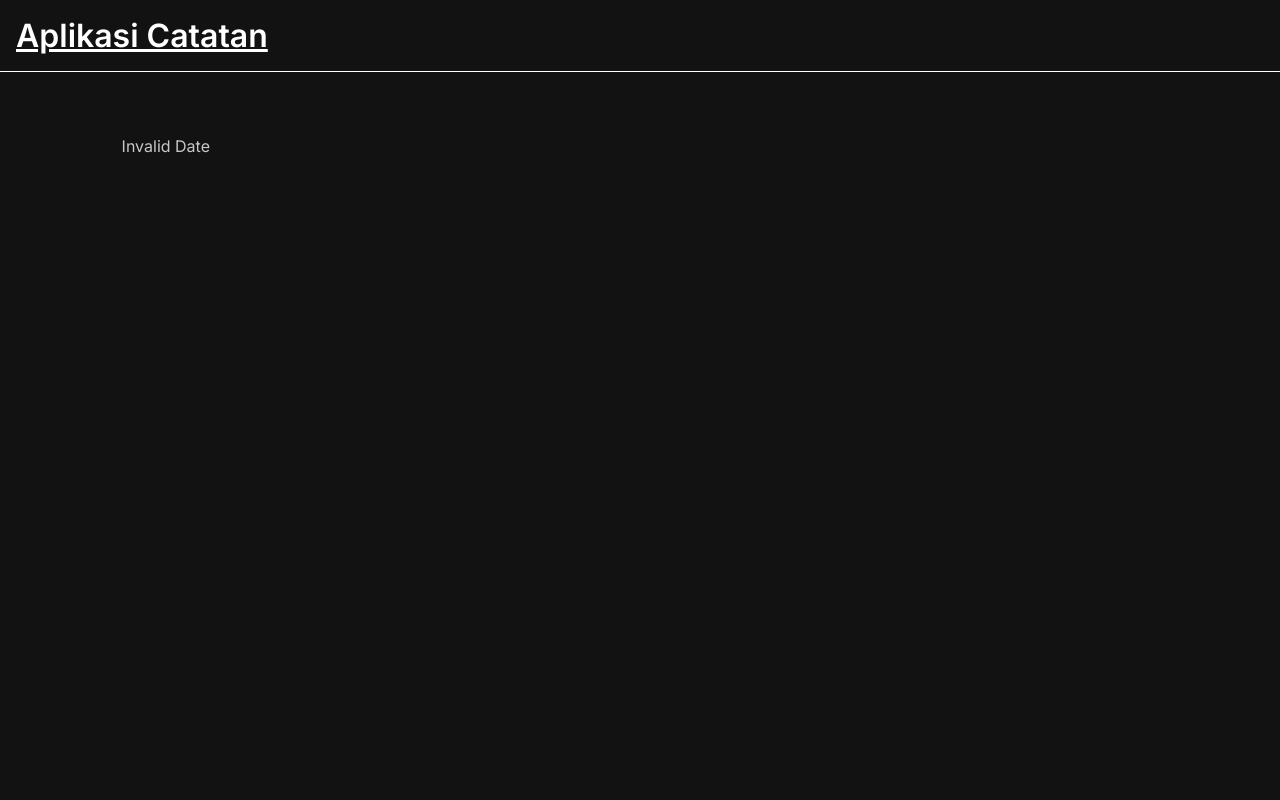
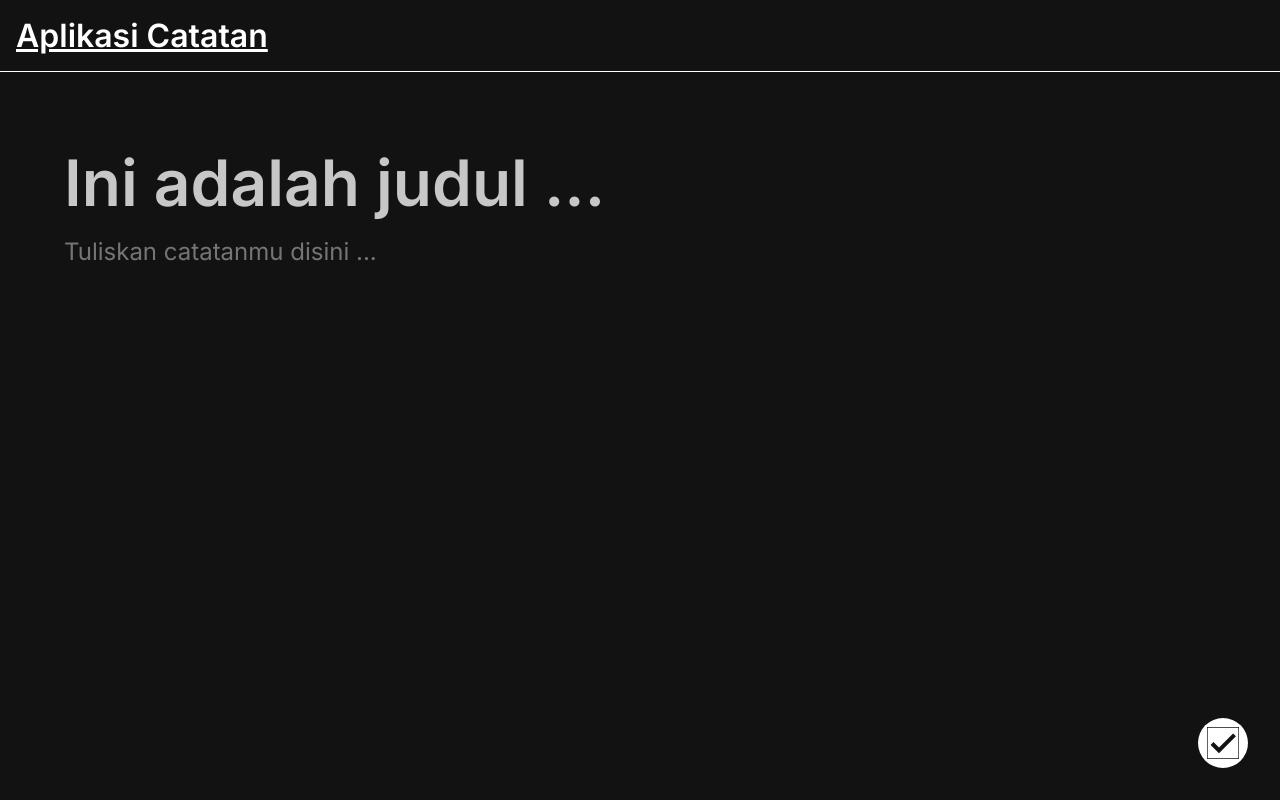
Before and after one commit to haninafis/Note-App, a React (Create React App) app: page /notes/new in a window 1280 px wide. Built offline with nearby package versions, Linux system fonts and the light colour scheme.

Commit message:
Adding NoteInput

```diff
--- a/src/App.js
+++ b/src/App.js
@@ -2,6 +2,7 @@ import React from 'react';
 import { Routes, Route } from 'react-router-dom';
 import HomePage from './Pages/HomePage';
 import DetailPage from './Pages/DetailPage';
+import AddPage from './Pages/AddPage';
 import { Link } from 'react-router-dom';
 
 function App() {
@@ -14,6 +15,7 @@ function App() {
         <Routes>
           <Route path="/" element={<HomePage/>} />
           <Route path="/notes/:id" element={<DetailPage/>} />
+          <Route path="/notes/new" element={<AddPage/>} />
         </Routes>
       </main>
     </div>
--- a/src/Components/HomepageAction.js
+++ b/src/Components/HomepageAction.js
@@ -1,11 +1,14 @@
 import React from "react";
+import { Link } from 'react-router-dom';
 
 function HomepageAction () {
     return (
         <div className="homepage__action">
-            <button className="action" type="button" title="Tambah">
-                <svg stroke="currentColor" fill="currentColor" stroke-width="0" viewBox="0 0 24 24" height="1em" width="1em" xmlns="http://www.w3.org/2000/svg"><path fill="none" d="M0 0h24v24H0V0z"></path><path d="M19 13h-6v6h-2v-6H5v-2h6V5h2v6h6v2z"></path></svg>
-            </button>
+            <Link to={`/notes/new`}>
+                <button className="action" type="button" title="Tambah">
+                    <svg stroke="currentColor" fill="currentColor" viewBox="0 0 24 24" height="1em" width="1em" xmlns="http://www.w3.org/2000/svg"><path fill="none" d="M0 0h24v24H0V0z"></path><path d="M19 13h-6v6h-2v-6H5v-2h6V5h2v6h6v2z"></path></svg>
+                </button>
+            </Link>
         </div>
     );
 }
--- /dev/null
+++ b/src/Components/NoteInput.js
@@ -0,0 +1,57 @@
+import React from "react";
+
+class NoteInput extends React.Component {
+    constructor(props) {
+        super(props);
+
+        this.state = {
+            id:'',
+            title:'',
+            body:'',
+            createdAt:'',
+            archived: false
+        }
+
+        this.onTitleChangeEventHandler = this.onTitleChangeEventHandler.bind(this);
+        this.onBodyChangeEventHandler = this.onBodyChangeEventHandler.bind(this);
+        this.onSubmitEventHandler = this.onSubmitEventHandler.bind(this);
+    }
+
+    onTitleChangeEventHandler(event) {
+        this.setState(()=> {
+            return {
+                title: event.target.value,
+            }
+        });
+    }
+
+    onBodyChangeEventHandler(event) {
+        this.setState(()=> {
+            return {
+                body: event.target.value,
+            }
+        });
+    }
+
+    onSubmitEventHandler(event) {
+        event.preventDefault();
+        this.props.addNote(this.state);
+    }
+
+
+    render () {
+        return (
+            <form className="add-new-page__input" onSubmit={this.onSubmitEventHandler}>
+                <input className="add-new-page__input__title" placeholder="Ini adalah judul ..." value={this.state.title} onChange={this.onTitleChangeEventHandler}/>
+                <textarea className="add-new-page__input__body" placeholder="Tuliskan catatanmu disini ..." value={this.state.body} onChange={this.onBodyChangeEventHandler}/>
+                <div className="add-new-page__action">
+                    <button className="action" type="submit" title="Simpan">
+                    <svg stroke="currentColor" fill="currentColor" viewBox="0 0 24 24" height="1em" width="1em" xmlns="http://www.w3.org/2000/svg"><path fill="none" d="M0 0h24v24H0V0z"></path><path d="M9 16.17L4.83 12l-1.42 1.41L9 19 21 7l-1.41-1.41L9 16.17z"></path></svg>
+                    </button>
+                </div>
+            </form>
+        )
+    }
+}
+
+export default NoteInput;
--- a/src/Pages/AddPage.js
+++ b/src/Pages/AddPage.js
@@ -0,0 +1,21 @@
+import React from "react";
+import { addNote } from '../utils/local-data';
+import NoteInput from "../Components/NoteInput";
+import { useNavigate } from 'react-router-dom';
+
+function AddPage() {
+    const navigate = useNavigate();
+
+  function onAddNoteHandler(Note) {
+    addNote(Note);
+    navigate('/');
+  }
+
+  return (
+    <div className="add-new-page">
+      <NoteInput addNote={onAddNoteHandler} />
+    </div>
+  )
+}
+
+export default AddPage;
```
